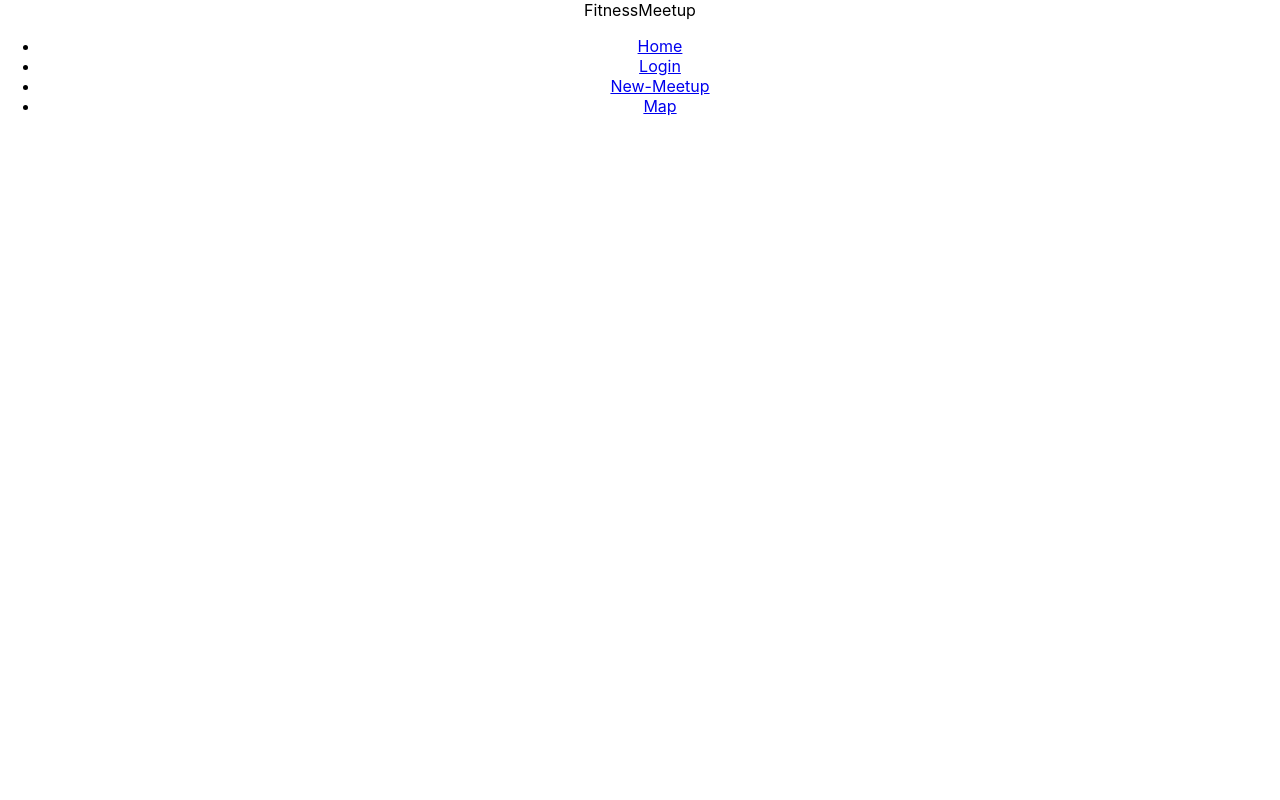
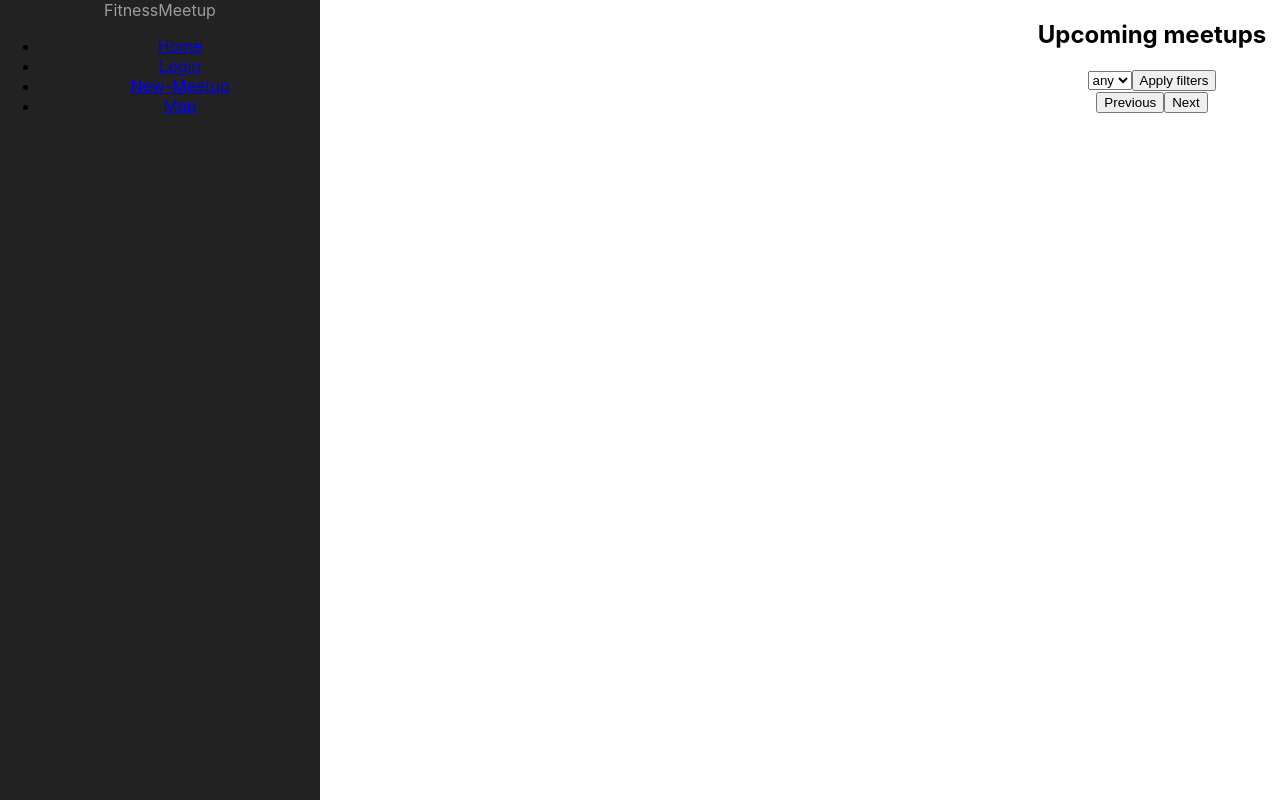
Before and after one commit to raglu/react-client, a React (Create React App) app: page /map in a window 1280 px wide. Built offline with nearby package versions, Linux system fonts and the light colour scheme.

Commit message:
deployed to azure

```diff
--- /dev/null
+++ b/src/App.css
@@ -0,0 +1,36 @@
+.first-column {
+    width: 25%;
+    float: left;
+}
+
+.second-column {
+    width: 55%;
+    float: left;
+}
+
+.third-column {
+    width: 20%;
+    float: right;
+}
+
+@media screen and (max-width: 960px) {
+
+    .first-third {
+        width: 100%;
+        padding-bottom: 10px;
+        float: none;
+    }
+
+    .second-third {
+        width: 100%;
+        padding-bottom: 10px;
+        float: none;
+    }
+
+    .third-third {
+        width: 100%;
+        padding-bottom: 10px;
+        float: none;
+    }
+
+}
--- a/src/App.js
+++ b/src/App.js
@@ -1,9 +1,10 @@
 import React, { Component } from 'react';
 import {
   BrowserRouter as Router,
-  Route,
-  Link
+  Route
 } from 'react-router-dom';
+
+import './App.css';
 
 //components
 import NavigationMenu from './components/navigation-menu/navigation-menu';
@@ -11,26 +12,25 @@ import Login from './components/login/login';
 import Homepage from './components/homepage/homepage';
 import NewMeetup from './components/new-meetup/new-meetup';
 import Map from './components/map/map';
+import UpcomingMeetups from './components/upcoming-meetups/upcoming-meetups';
 
 class App extends Component {
   render() {
     return (
       <Router>
         <div className="App">
-          <div class='container-fluid'>
-            <div class='row'>
-              <div class='col-sm-3 noPadding'>
+          <div class="row">
+            <div class="first-column">
               <NavigationMenu />
             </div>
-              <div class='col-sm-7 noPadding body-content'>
+            <div class="second-column">
               <Route exact path='/' component={Homepage} />
               <Route exact path='/login' component={Login} />
               <Route exact path='/new-meetup' component={NewMeetup} />
               <Route exact path='/map' component={Map} />
             </div>
-              <div class="col-sm-2 noPadding">
-
-              </div>
+            <div class="third-column">
+              <UpcomingMeetups />
             </div>
           </div>
         </div>
--- /dev/null
+++ b/src/components/navigation-menu/navigation-menu.css
@@ -0,0 +1,4 @@
+.Navigation-menu{
+    background-color: #222;
+    min-height: 100vh;
+}
--- a/src/components/navigation-menu/navigation-menu.js
+++ b/src/components/navigation-menu/navigation-menu.js
@@ -1,4 +1,6 @@
 import React, { Component } from 'react';
+import './navigation-menu.css';
+
 import {
   Link
 } from 'react-router-dom';
@@ -7,7 +9,7 @@ class NavigationMenu extends Component {
   render() {
     return (
       <div className="Navigation-menu">
-      FitnessMeetup
+        <font color="#9d9d9d"> FitnessMeetup</font>
         <nav>
           <ul>
             <li className="first">
--- /dev/null
+++ b/src/components/upcoming-meetups/upcoming-meetups.js
@@ -0,0 +1,25 @@
+import React, { Component } from 'react';
+
+class UpcomingMeetups extends Component {
+    render() {
+        return (
+            <div className="UpcomingMeetups">
+                <div class="background">
+                    <h2>Upcoming meetups</h2>
+                    <form>
+                        <select name="sportSelect">
+                            <option>any</option>
+                        </select>
+                        <button type="submit">Apply filters</button>
+                    </form >
+
+                    <button > Previous</button >
+                    <button > Next</button >
+
+                </div >
+            </div >
+        );
+    }
+}
+
+export default UpcomingMeetups;
```
Also changed, not shown: 1 other file (tests, documents, lock files or other folders). Lines whose indentation alone changed are shown as unchanged.
